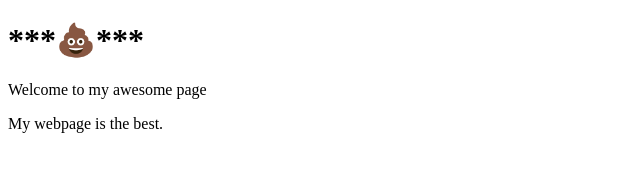
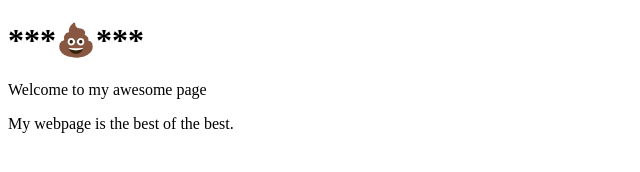
Before and after one commit to georgekwan/hello-world, a plain HTML site: page index.html in a window 1280 px wide. Shown: the full height of the page, 0-640 px from the left. Drawn offline with Linux system fonts and the light colour scheme.

Commit message:
Added best of the best

```diff
--- a/index.html
+++ b/index.html
@@ -6,6 +6,6 @@
   <body>
     <h1 id="welcome">***💩***</h1>
     <p>Welcome to my awesome page</p>
-    <p>My webpage is the best.</p>
+    <p>My webpage is the best of the best.</p>
   </body>
 </html>
```
